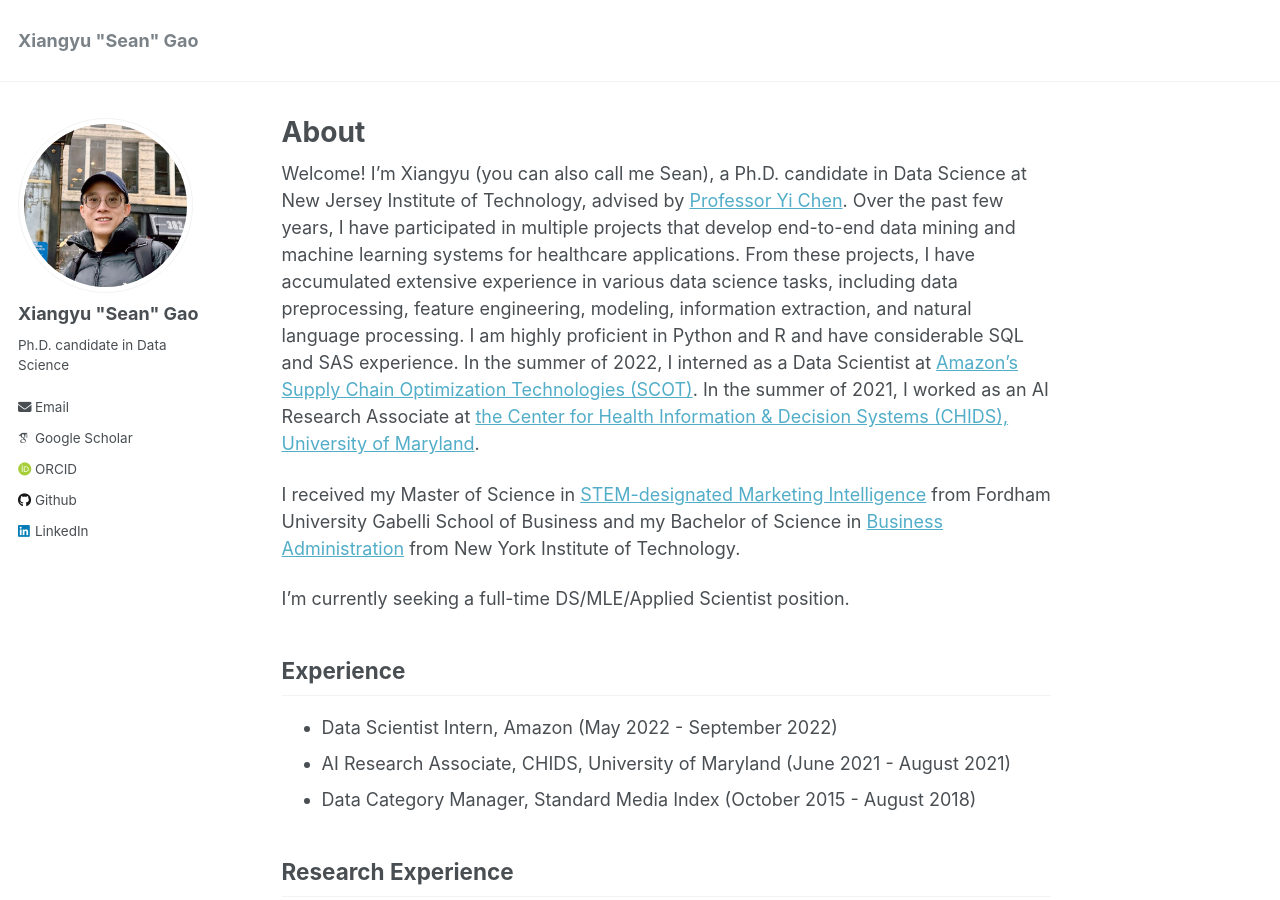
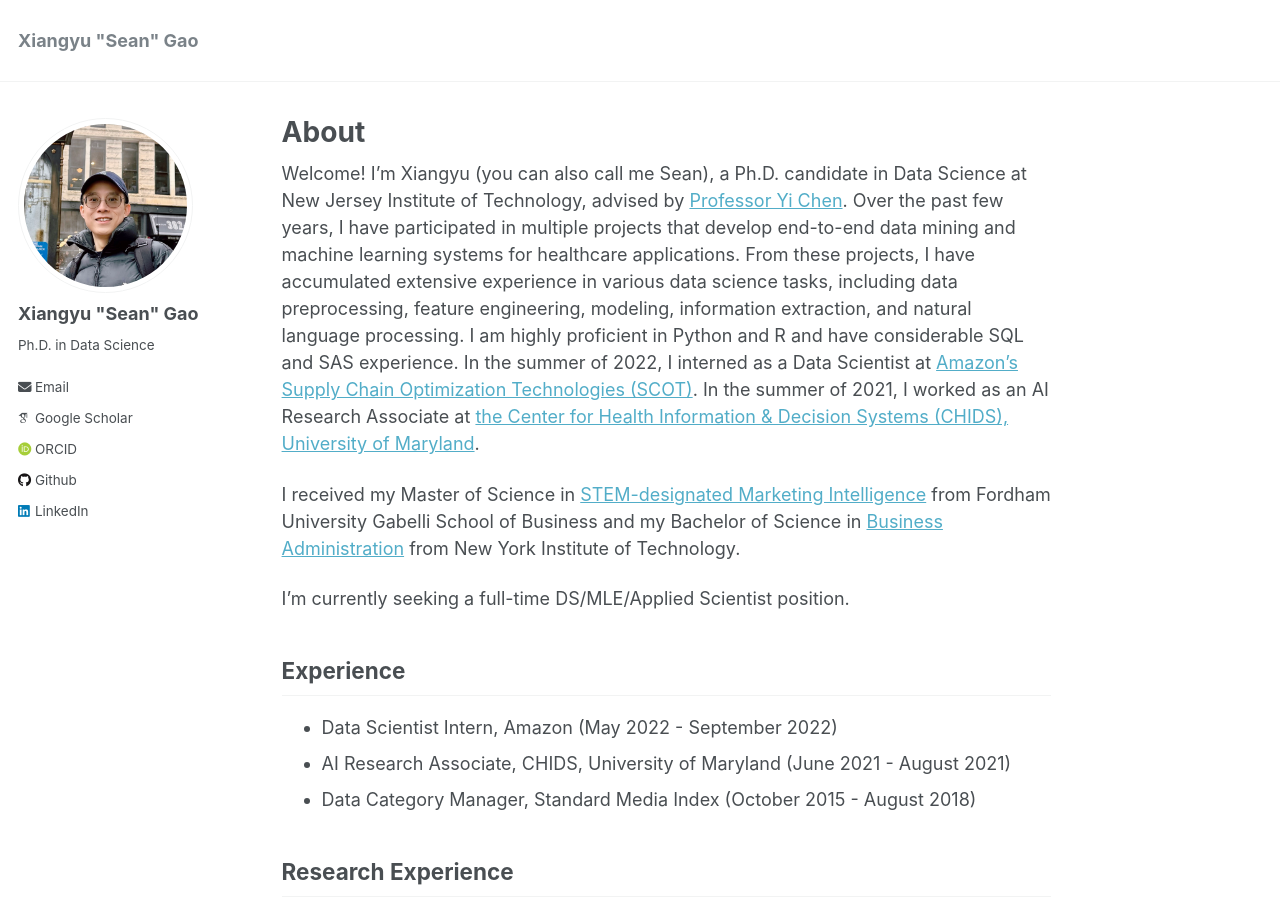
Before and after one commit to xga0/xga0.github.io, a Jekyll site: the page built from _pages/about.md, in a window 1280 px wide and 900 px high. Built offline with Jekyll 4.4.1, drawn with Linux system fonts in a browser that asks for light colours; some web fonts are replaced.

Commit message:
Update _config.yml

```diff
--- a/_config.yml
+++ b/_config.yml
@@ -25,7 +25,7 @@ author:
   avatar           : "profile.jpg"
   name             : 'Xiangyu "Sean" Gao'
   pronouns         : # example: "she/her"
-  bio              : "Ph.D. candidate in Data Science"
+  bio              : "Ph.D. in Data Science"
   # location         : "Earth"
   # employer         : "New Jersey Institute of Technology"
   uri              : # URL
```
